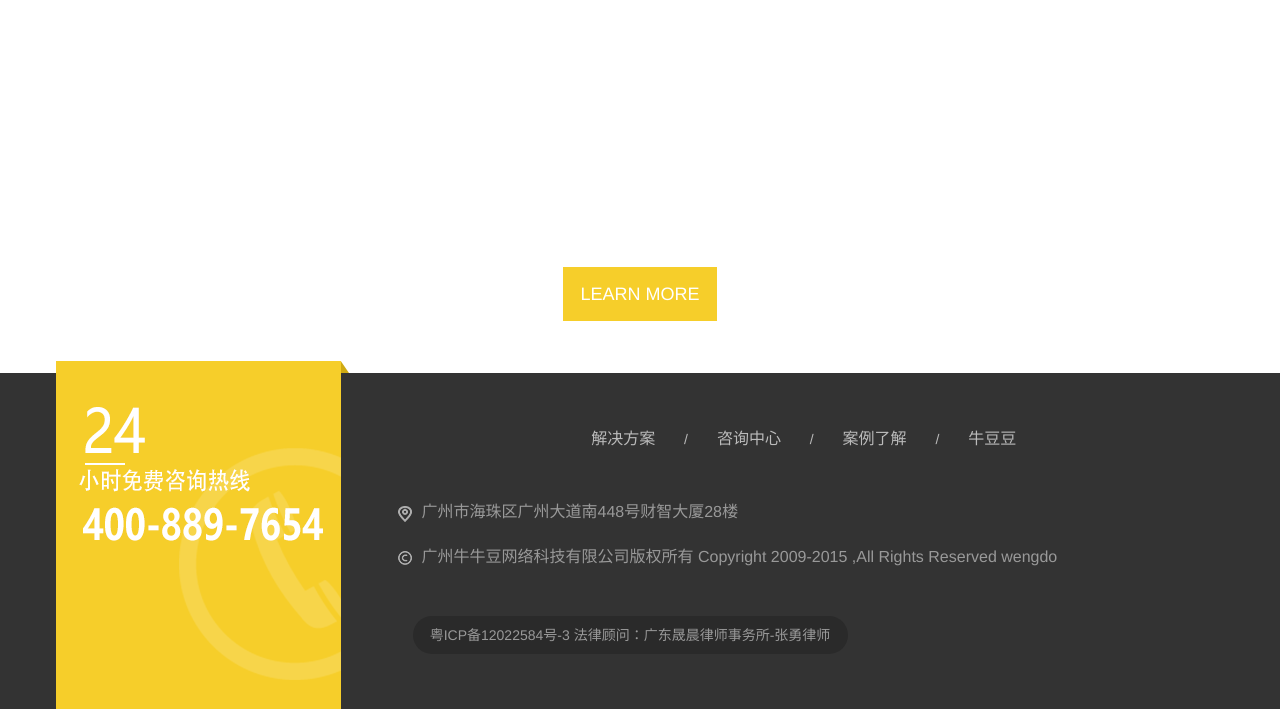
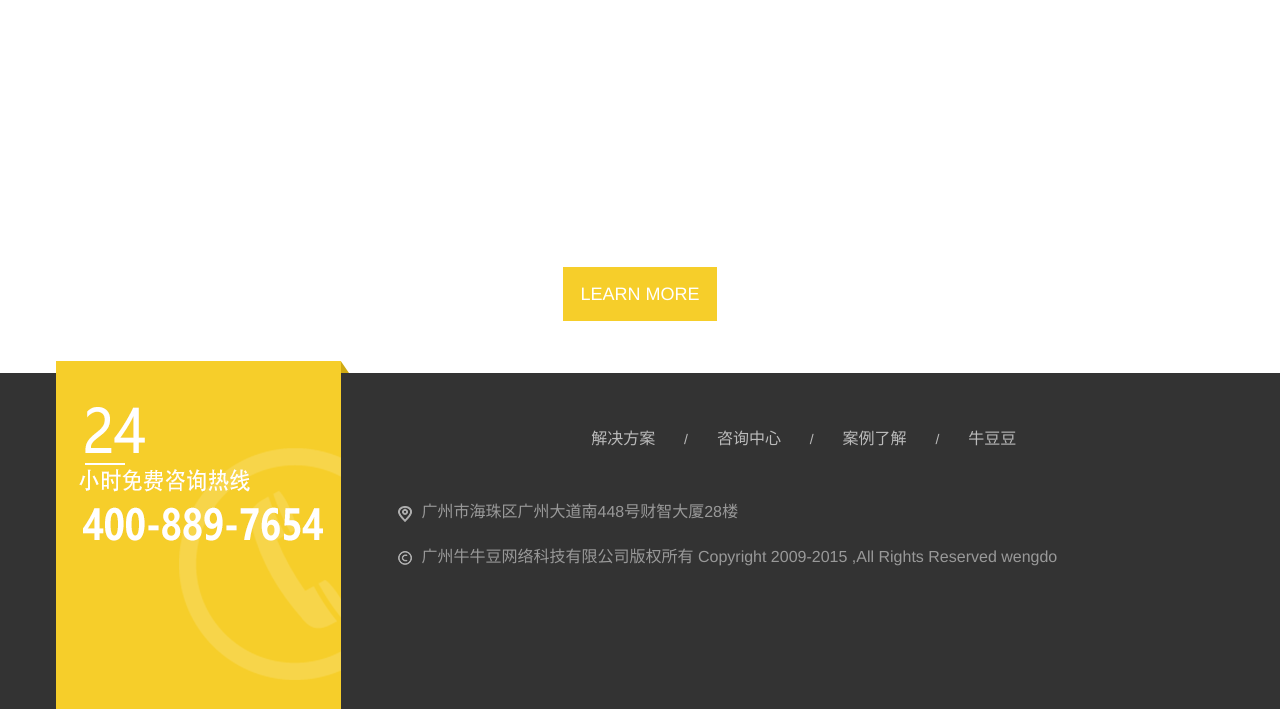
Before and after one commit to micasaaa/literate-octo-garbanzo, a plain HTML site: page index.html in a window 1280 px wide. Shown: the part 2290-3011 px from the top of the page. Drawn offline with Linux system fonts and the light colour scheme.

Commit message:
Update index.html

```diff
--- a/index.html
+++ b/index.html
@@ -194,9 +194,6 @@
                     <div class="right-2"><img src="./image/版权.png" alt="">
                         <p>广州牛牛豆网络科技有限公司版权所有 Copyright 2009-2015 ,All Rights Reserved wengdo</p>
                     </div>
-                    <div class="right-3">
-                        <p>粤ICP备12022584号-3 法律顾问：广东晟晨律师事务所-张勇律师</p>
-                    </div>
                 </div>
             </div>
         </div>
```
